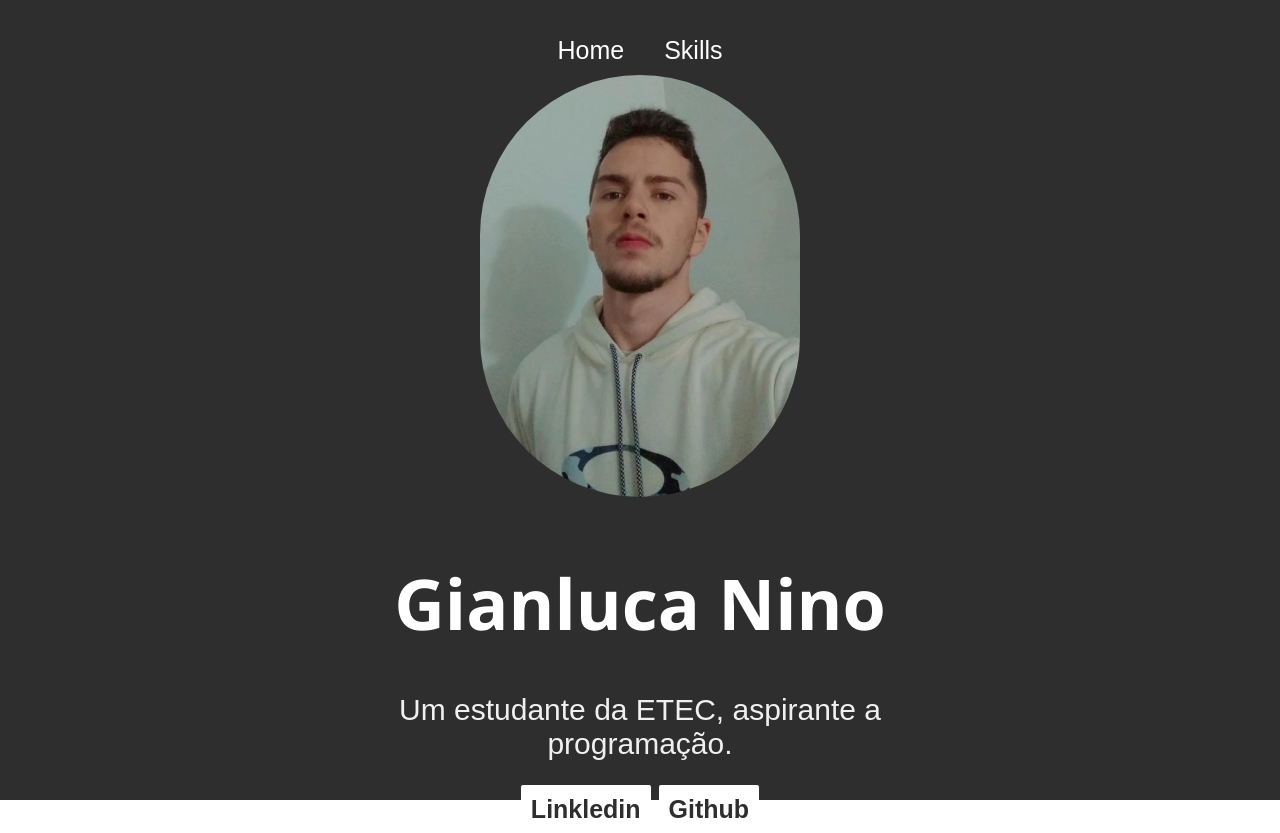
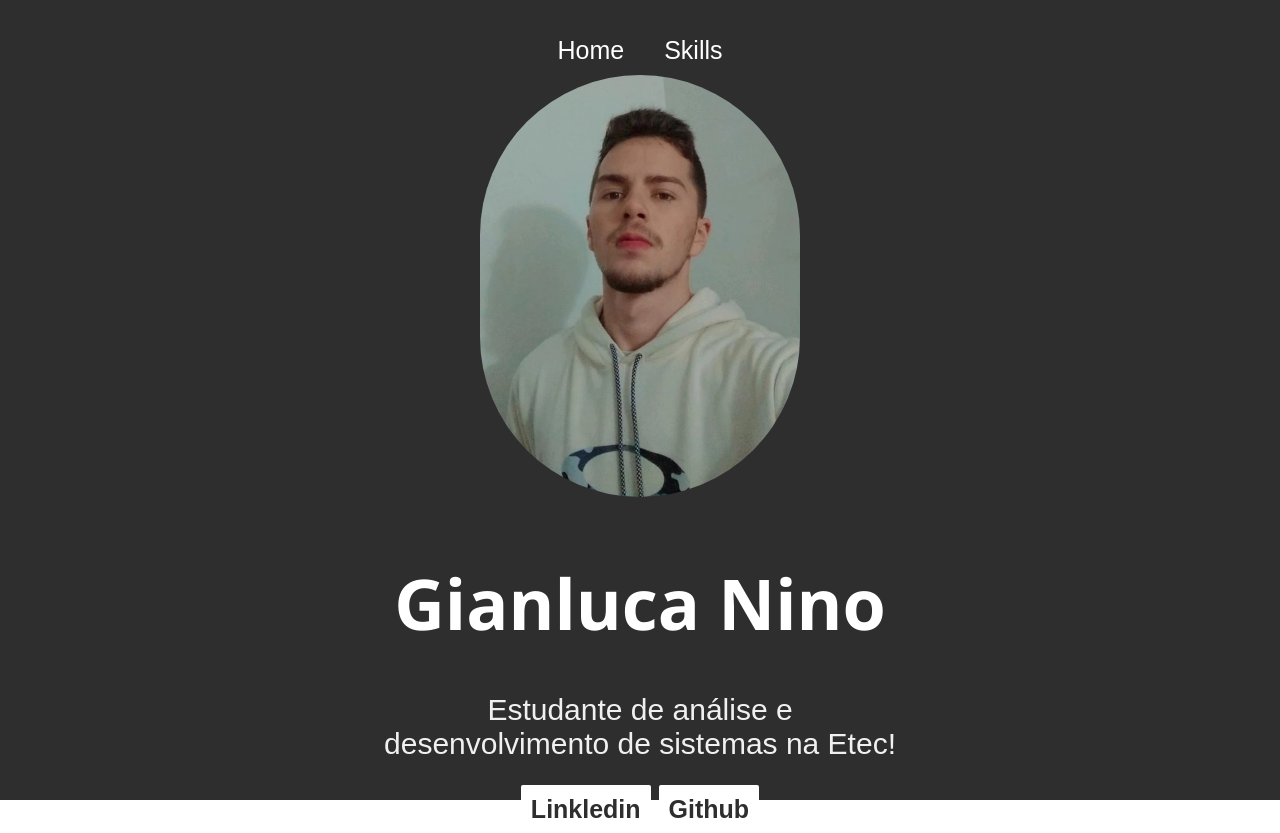
Before and after one commit to gianlucanm/portfolio, a React (Vite) app: page / in a window 1280 px wide. Built offline with nearby package versions, Linux system fonts and the light colour scheme.

Commit message:
Update Home.jsx

```diff
--- a/src/pages/Home.jsx
+++ b/src/pages/Home.jsx
@@ -9,7 +9,7 @@ function Home() {
         <img src={me} alt="Me" />
         <h2>Gianluca Nino</h2>
         <div className="prompt">
-          <p>Um estudante da ETEC, aspirante a programação.</p>
+          <p>Estudante de análise e desenvolvimento de sistemas na Etec!</p>
           <a
             className="social-media"
             href="https://www.linkedin.com/in/gianluca-nino-mariano-4b5703278/
```
